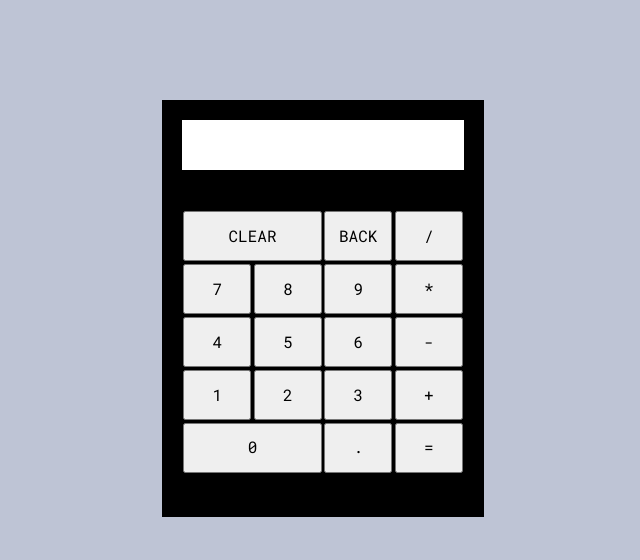
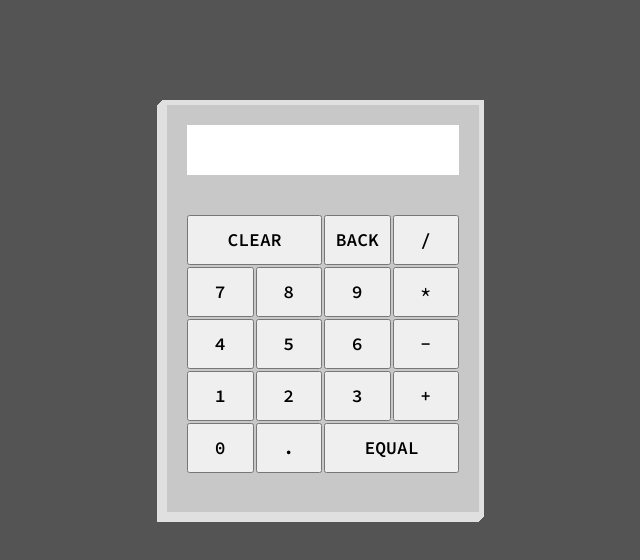
Before and after one commit to Marzdor/calculator, a website built with webpack: page app/index.html in a window 1280 px wide. Shown: the whole page, without its empty margins (317-957 px from the left). Built offline with nearby package versions, Linux system fonts and the light colour scheme.

Commit message:
updated style. Calc btns use grid now. Set digit limit for display.

```diff
--- a/app/assets/scripts/modules/Calculator.js
+++ b/app/assets/scripts/modules/Calculator.js
@@ -1,20 +1,24 @@
 import $ from "jquery";
 
 $(document).ready(() => {
-  const buttons = ["CLEAR", "BACK", "/", "7", "8", "9", "*", "4", "5", "6", "-", "1", "2", "3", "+", "0", ".", "="];
+  const buttons = ["CLEAR", "BACK", "/", "7", "8", "9", "*", "4", "5", "6", "-", "1", "2", "3", "+", "0", ".", "EQUAL"];
   for (let i = 0; i < buttons.length; i++) {
     let $btn = $("<button>").attr("id", "calculator--" + buttons[i]).addClass("calculator_btn").text(buttons[i]);
     $(".calculator_btnArea").append($btn);
     $($btn).on("click", readButton);
   }
+  $(".calculator_display").text("");
 });
 
 function readButton() {
   const btn = $(this).text();
   let displayText = $(".calculator_display").text();
 
+  if (displayText.length > 23) {
+    $(".calculator_display").text("Digit Length Error");
+  } else {
     switch (btn) {
-    case "=":
+      case "EQUAL":
         $(".calculator_display").text(eval(displayText));
         break;
       case "CLEAR":
@@ -30,3 +34,4 @@ function readButton() {
         break;
     }
   }
+}
--- a/app/assets/styles/base/_variables.css
+++ b/app/assets/styles/base/_variables.css
@@ -1 +1 @@
-$bodyBackground: #bec4d5;
+$bodyBackground: #545454;
--- a/app/assets/styles/modules/_calculator.css
+++ b/app/assets/styles/modules/_calculator.css
@@ -1,34 +1,44 @@
 .calculator {
-  background-color: black;
+  background-color: #c8c8c8;
   width           : 322px;
   height          : 417px;
   padding         : 20px;
   margin          : 100px auto;
+  font-family     : 'Source Code Pro', monospace;
+  font-size       : 1.125rem;
+  border          : 5px solid #e0e0e0;
+  box-shadow      : -1px 1px #e0e0e0, -2px 2px #e0e0e0, -3px 3px #e0e0e0, -4px 4px #e0e0e0, -5px 5px #e0e0e0;
 
   &_display {
     background-color: white;
     height          : 50px;
     margin          : 0 auto;
     padding         : 20px;
+    font-family     : inherit;
+    font-size       : inherit;
+    line-height     : 0.5rem;
   }
 
   &_btnArea {
-    margin: 40px 0 auto;
+    margin               : 40px 0 auto;
+    display              : grid;
+    grid-template-columns: repeat(4,1fr);
+    grid-gap             : 2px;
+    font-family          : inherit;
+    font-size            : inherit;
   }
 
   &_btn {
-    width : 23.999%;
     height: 50px;
-    margin: 0.5%;
   }
 }
 
 #calculator {
   &--CLEAR {
-    width: 49%;
+    grid-column: 1/span 2;
   }
 
-  &--0 {
-    width: 49%;
+  &--EQUAL {
+    grid-column: 3/span 2;
   }
 }
--- a/app/index.html
+++ b/app/index.html
@@ -7,16 +7,14 @@
   <!-- build:css assets/styles/styles.css -->
   <link rel="stylesheet" href="./temp/styles/styles.css">
   <!-- endbuild -->
-  <link href="https://fonts.googleapis.com/css?family=Roboto+Mono" rel="stylesheet">
+  <link href="https://fonts.googleapis.com/css?family=Source+Code+Pro:600" rel="stylesheet">
 </head>
 
 <body>
   <div class="calculator">
     <div class="calculator_display">
-
     </div>
     <div class="calculator_btnArea">
-
     </div>
   </div>
   <!-- build:js assets/scripts/App.js -->
--- a/app/temp/styles/styles.css
+++ b/app/temp/styles/styles.css
@@ -347,7 +347,7 @@ template {
 }
 
 body {
-  background-color: #bec4d5;
+  background-color: #545454;
 }
 
 a {
@@ -356,11 +356,15 @@ a {
 }
 
 .calculator {
-  background-color: black;
+  background-color: #c8c8c8;
   width           : 322px;
   height          : 417px;
   padding         : 20px;
   margin          : 100px auto;
+  font-family     : 'Source Code Pro', monospace;
+  font-size       : 1.125rem;
+  border          : 5px solid #e0e0e0;
+  box-shadow      : -1px 1px #e0e0e0, -2px 2px #e0e0e0, -3px 3px #e0e0e0, -4px 4px #e0e0e0, -5px 5px #e0e0e0;
 }
 
 .calculator_display {
@@ -368,22 +372,28 @@ a {
     height          : 50px;
     margin          : 0 auto;
     padding         : 20px;
+    font-family     : inherit;
+    font-size       : inherit;
+    line-height     : 0.5rem;
   }
 
 .calculator_btnArea {
-    margin: 40px 0 auto;
+    margin               : 40px 0 auto;
+    display              : grid;
+    grid-template-columns: repeat(4,1fr);
+    grid-gap             : 2px;
+    font-family          : inherit;
+    font-size            : inherit;
   }
 
 .calculator_btn {
-    width : 23.999%;
     height: 50px;
-    margin: 0.5%;
   }
 
 #calculator--CLEAR {
-    width: 49%;
+    grid-column: 1/span 2;
   }
 
-#calculator--0 {
-    width: 49%;
+#calculator--EQUAL {
+    grid-column: 3/span 2;
   }
```
Also changed, not shown: docs/index.html (+3 -5 lines), app/temp/scripts/App.js, 4 other files. Lines whose indentation alone changed are shown as unchanged.
